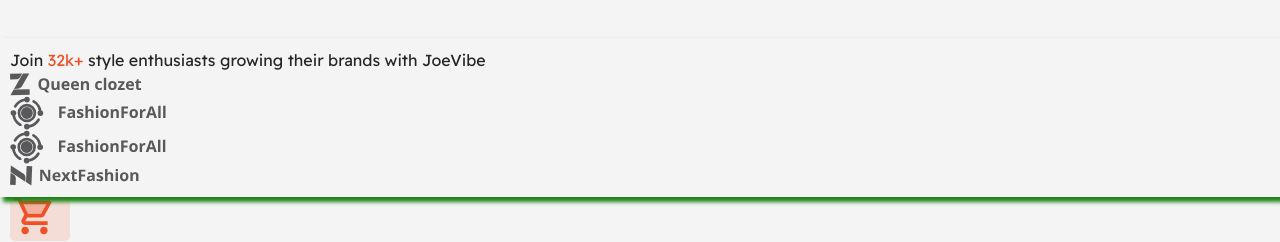
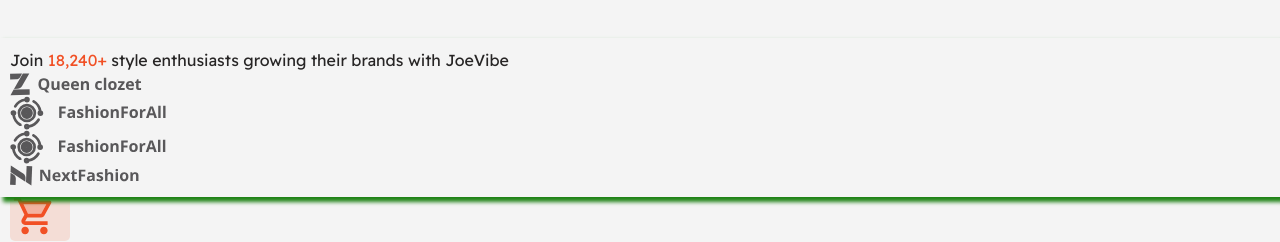
Before and after one commit to jeylanab/joeVibe, a React (Vite) app: page / in a window 1280 px wide. Shown: the part 396-638 px from the top of the page. Built offline with nearby package versions, Linux system fonts and the light colour scheme.

Commit message:
added new feature

```diff
--- a/src/components/NavBar.jsx
+++ b/src/components/NavBar.jsx
@@ -13,7 +13,7 @@
   };
 
   return (
-    <div>
+    <div className='sticky top-0 z-50 navbg'>
       {/* Desktop Navbar */}
       <div className='hidden md:flex justify-around items-center my-5'>
         <div className='logo flex items-center justify-start cursor-pointer'>
@@ -60,7 +60,7 @@
 
       {/* Mobile Menu */}
       {isMobileMenuOpen && (
-        <div className='md:hidden flex flex-col items-center bg-gray-100 p-5  absolute top-0 left-0 w-full h-screen'>
+        <div className='md:hidden flex flex-col items-center bg-gray-100 p-5 absolute top-0 left-0 w-full h-screen z-40'>
           <div className='flex justify-between items-center w-full mb-5'>
             <img
               src={close}
--- a/src/components/Testmonial.jsx
+++ b/src/components/Testmonial.jsx
@@ -1,43 +1,61 @@
-import React from 'react'
-import lg1 from "../assets/lg1.svg"
-import lg2 from "../assets/lg2.svg"
-import lg3 from "../assets/lg3.svg"
-import lg4 from "../assets/lg4.svg"
-import cart2 from "../assets/cart2.svg"
-import measure from "../assets/measure.svg"
-import delivered from "../assets/delivered.svg"
-import twotone from "../assets/twotone.svg"
+import React, { useState, useEffect } from 'react';
+import lg1 from "../assets/lg1.svg";
+import lg2 from "../assets/lg2.svg";
+import lg3 from "../assets/lg3.svg";
+import lg4 from "../assets/lg4.svg";
+import cart2 from "../assets/cart2.svg";
+import measure from "../assets/measure.svg";
+import delivered from "../assets/delivered.svg";
+import twotone from "../assets/twotone.svg";
 
 const Testmonial = () => {
+  const [currentNumber, setCurrentNumber] = useState(0);
+  const targetNumber = 32000;
+
+  useEffect(() => {
+    const increment = Math.ceil(targetNumber / 100); // Define the increment step
+    const interval = setInterval(() => {
+      setCurrentNumber((prev) => {
+        if (prev >= targetNumber) {
+          clearInterval(interval);
+          return targetNumber;
+        }
+        return prev + increment;
+      });
+    }, 100); // Adjust the speed of the counter
+
+    return () => clearInterval(interval); // Cleanup the interval on component unmount
+  }, [targetNumber]);
+
   return (
     <div>
-          <div className=' card-item mx-[100px]'>
-              <div className=' side-card '>
-                  <h1 className=' text-center text-2xl font-medium p-3'>Join <span className=' text-shadow text-4xl font-bold'>32k+</span>  style enthusiasts growing their brands with JoeVibe</h1>
-                  <div className=' flex justify-center items-center'>
+      <div className='card-item mx-[100px]'>
+        <div className='side-card'>
+          <h1 className='text-center text-2xl font-medium p-3'>
+            Join <span className='text-shadow text-4xl font-bold'>{currentNumber.toLocaleString()}+ </span>
+            style enthusiasts growing their brands with JoeVibe
+          </h1>
+          <div className='flex justify-center items-center'>
             <img className='m-2' src={lg1} alt="brand-one" />
             <img className='m-2' src={lg2} alt="brand-two" />
             <img className='m-2' src={lg3} alt="brand-three" />
             <img className='m-2' src={lg4} alt="brand-four" />
-
-                  </div>
-
           </div>
         </div>
-          <div className=' test-background py-20'>
+      </div>
+      <div className='test-background py-20'>
         <h1 className='pt-[100px] title-color text-center text-4xl font-semibold mb-5'>What we do</h1>
-
         <div className='card-item-2 mx-[100px]'>
           <div className='flex flex-col justify-between items-center p-10'>
             <div className='flex justify-between w-full px-10'>
               <div className='flex justify-between items-center '>
-        <div className=' flex items-center justify-center small-box'>
+                <div className='flex items-center justify-center small-box'>
                     <img src={cart2} alt="cart two" />
                 </div>
                 <h3 className='px-4'>Discover the Latest in Urban Fashion - Style that Resonates with Your Vibe</h3>
               </div>
               <div className='flex justify-between items-center '>
-       <div className=' flex items-center justify-center small-box'>
+               <div className='flex items-center justify-center small-box'>
                     <img src={delivered} alt="cart two" />
                 </div>
                 <h3 className='px-4'>Fast and Reliable Delivery - Bringing Your Vibe to Your Doorstep</h3>
@@ -45,13 +63,13 @@
             </div>
             <div className='flex justify-between w-full mt-8 px-10'>
               <div className='flex justify-between items-center'>
-        <div className=' flex items-center justify-center small-box'>
+                <div className='flex items-center justify-center small-box'>
                     <img src={twotone} alt="cart two" />
                 </div>
                 <h3 className='px-4'>Bold and Versatile Designs - Elevate Your Look with Two-Tone Fashion</h3>
               </div>
               <div className='flex justify-between items-center ml-7'>
-        <div className=' flex items-center justify-center small-box'>
+                <div className='flex items-center justify-center small-box'>
                     <img src={measure} alt="cart two" />
                 </div>
                 <h3 className='px-4'>Perfect Fit, Every Time - Customized Sizing for Your Unique Vibe</h3>
@@ -59,13 +77,9 @@
             </div>
           </div>
         </div>
-
-
-
-
       </div>
     </div>
-  )
+  );
 }
 
-export default Testmonial
+export default Testmonial;
--- a/src/index.css
+++ b/src/index.css
@@ -30,6 +30,9 @@
   padding: 8px;
   outline: none;
 
+}
+.navbg{
+ background-color: var(--body-color);
 }
 .input-border:focus {
   border-color: #e3980c;
```
Lines whose indentation alone changed are shown as unchanged.
